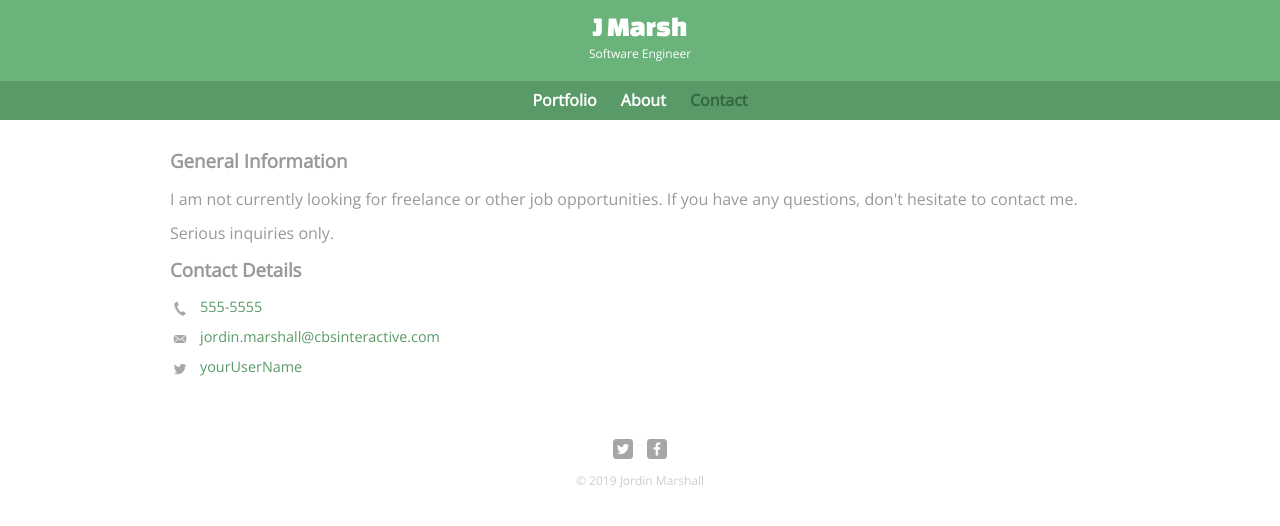
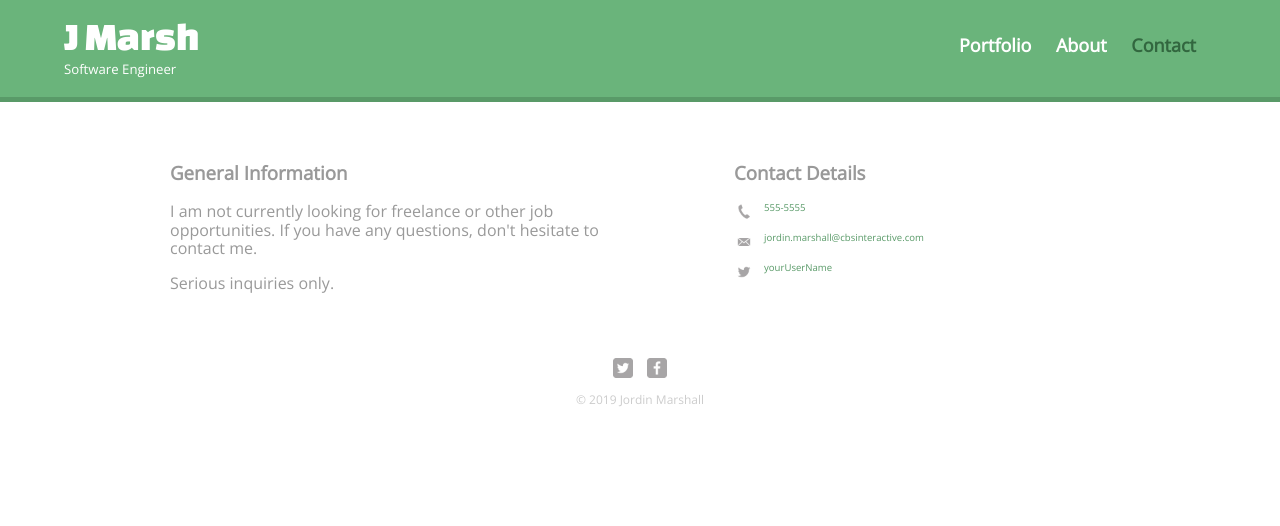
Before and after one commit to JordinMarshall/portfolio2, a plain HTML site: page contact.html in a window 1280 px wide. Drawn offline with nearby package versions, Linux system fonts and the light colour scheme.

Commit message:
Added responsive css to all pages

```diff
--- a/contact.html
+++ b/contact.html
@@ -8,6 +8,7 @@
     <link href="https://fonts.googleapis.com/css?family=Changa+One|Open+Sans:400,400i,700i&display=swap" rel="stylesheet">
     <link rel="stylesheet" href="css/normalize.css">
     <link href="css/main.css" rel="stylesheet">
+    <link href="css/responsive.css" rel="stylesheet">
 </head>
 
 <body>
--- a/css/main.css
+++ b/css/main.css
@@ -33,6 +33,7 @@ h3{
 header{
     float: left;
     margin: 0 0 30px 0;
+    padding: 5px 0 0 0;
     width: 100%;
 }
 
@@ -126,7 +127,7 @@ footer{
 .contact-info{
     padding: 0;
     margin: 0;
-    font-size: 0.9em;
+    font-size: 0.6em;
 }
 .contact-info a{
     display: block;
--- /dev/null
+++ b/css/responsive.css
@@ -0,0 +1,71 @@
+@media screen and (max-width: 480px){
+    #gallery li:nth-child(2n + 1){
+        clear: both;
+    }
+}
+
+@media screen and (min-width: 480px){
+/*********************
+Page: Portfolio
+3 columns *5 margins = 15%
+100% - 15% = 85%
+85%/3 colums = 28.3333
+*********************/
+    #gallery li{
+        width: 28.3333%;
+    }
+    #gallery li:nth-child(4n){
+        clear: left;
+    }
+
+/*********************
+Page: About
+*********************/
+    .profile-photo{
+        float: left;
+        margin: 0 5% 80px 0;
+    }
+/*********************
+Page: Contact
+    Two column Layout
+*********************/
+    #primary{
+        width: 50%;
+        float: left;
+    }
+    #secondary{
+        width:40%;
+        float: right;
+    }
+
+}
+@media screen and (min-width: 660px){
+/*********************
+Header
+*********************/
+    nav{
+        background: none;
+        float: right;
+        font-size: 1.125em;
+        margin-right: 5%;
+        text-align: right;
+        width:45%;
+    }
+    #logo{
+        float: left;
+        margin-left: 5%;
+        text-align: left;
+        width:45%;
+    }
+    h1{
+        font-size: 2.5em;
+    }
+    h2{
+        font-size: 0.825em;
+        margin-bottom: 20px;
+    }
+    header{
+        border-bottom: 5px solid #599a68;
+        margin-bottom: 60px;
+    }
+}
```
Also changed, not shown: about.html (+1 -0 lines), index.html (+1 -0 lines).
